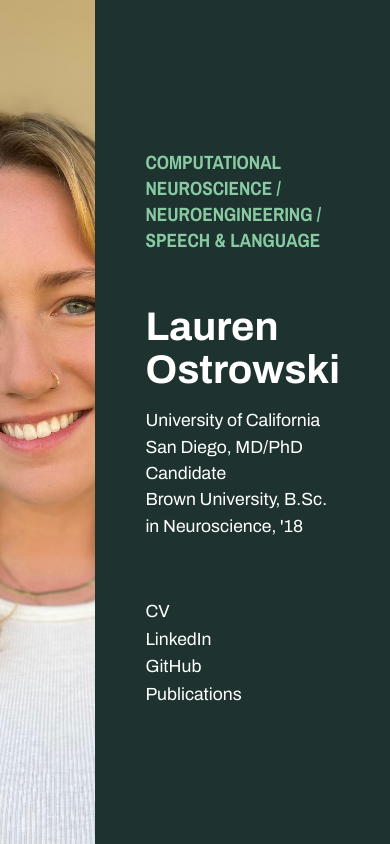
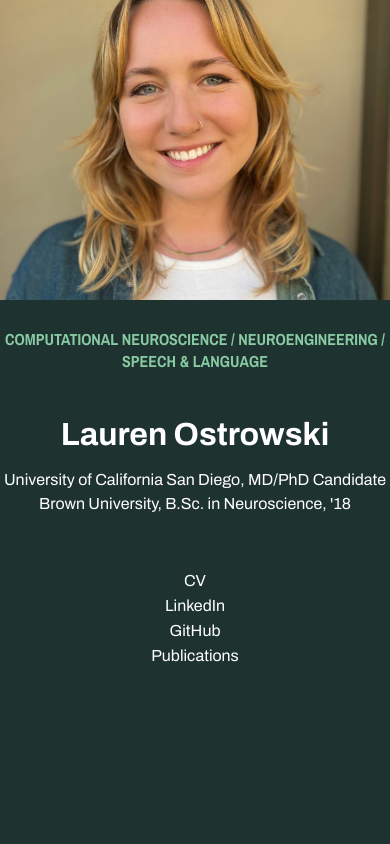
Before and after one commit to laurenostrowski/personal-website, a plain HTML site: page index.html in a window 390 px wide. Drawn offline with nearby package versions, Linux system fonts and the light colour scheme.

Commit message:
Update index.html

```diff
--- a/index.html
+++ b/index.html
@@ -45,6 +45,7 @@
     .container {
       display: flex;
       width: 100%;
+      flex-direction: row;
     }
     .left {
       flex: 1;
@@ -84,6 +85,40 @@
     .right .links a:hover {
       color: #88caa2; /* soft mint */
     }
+     /* Mobile view */
+    @media (max-width: 768px) {
+      body {
+        height: auto;
+        }
+      .container {
+        flex-direction: column;
+        align-items: center;
+        }
+      .left {
+        flex: none;
+        width: 100%;
+        height: 300px;
+        background: url('headshot_2024.jpg') center/cover no-repeat;
+        }
+      .right {
+        flex: none;
+        width: 100%;
+        padding: 20px;
+        text-align: center;
+        }
+      .right h1 {
+        font-size: 2em;
+        }
+      .right h2 {
+        font-size: 1em;
+        }
+      .right p {
+        font-size: 1em;
+        }
+      .right .links a {
+        font-size: 1em;
+        }
+      }
   </style>
 </head>
 <body>
```
